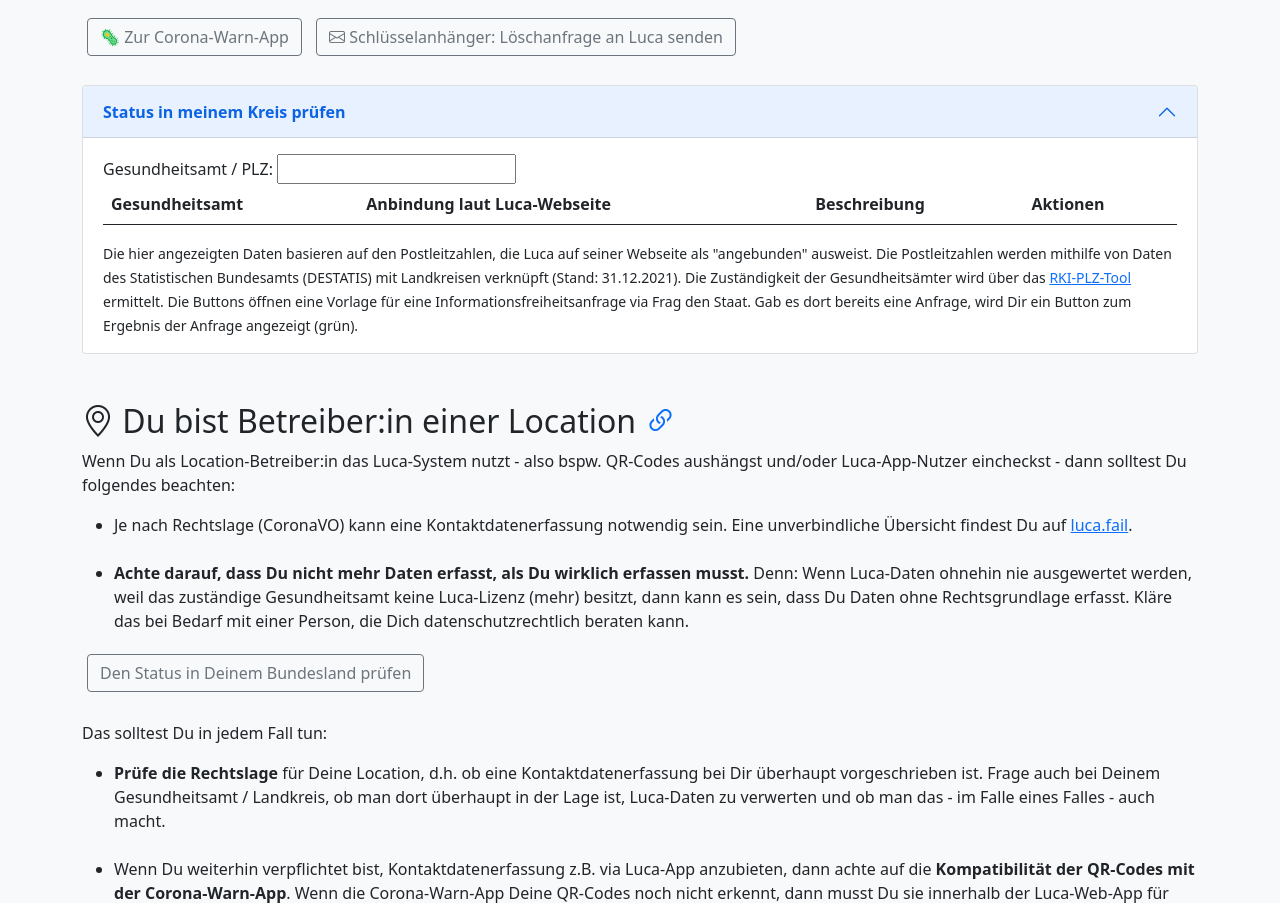
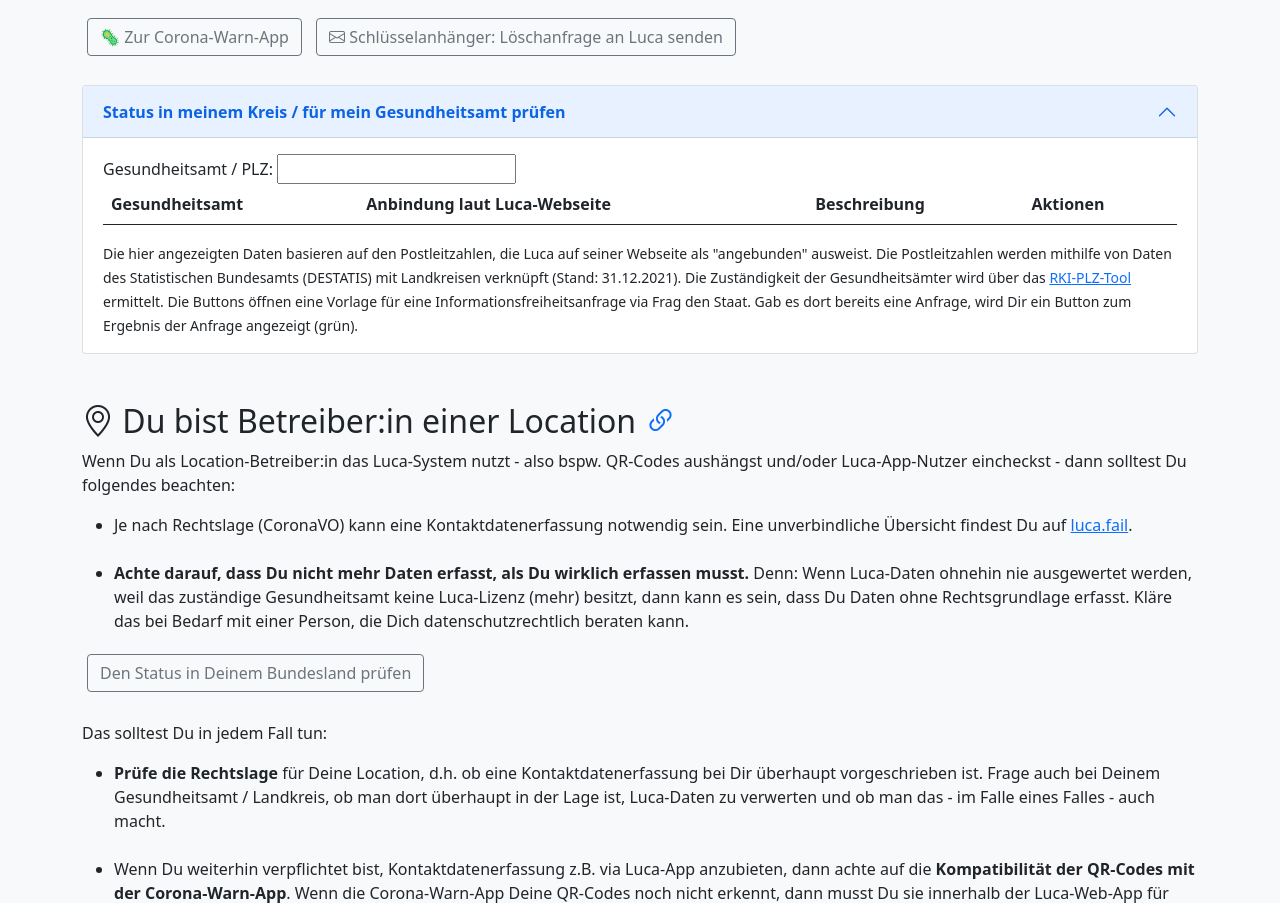
Before and after one commit to wasserbombe/lucafail-exit, a plain HTML site: page index.html in a window 1280 px wide. Shown: the part 1406-2309 px from the top of the page. Drawn offline with Linux system fonts and the light colour scheme; no server answers.

Commit message:
update wording

```diff
--- a/index.html
+++ b/index.html
@@ -123,7 +123,7 @@
                     <div class="accordion-item">
                         <h2 class="accordion-header" id="headingAvailCheck">
                             <button class="accordion-button" type="button" data-bs-toggle="collapse" data-bs-target="#collapseAvailCheck" aria-expanded="false" aria-controls="collapseAvailCheck">
-                                <b>Status in meinem Kreis prüfen</b>
+                                <b>Status in meinem Kreis / für mein Gesundheitsamt prüfen</b>
                             </button>
                         </h2>
                         <div id="collapseAvailCheck" class="accordion-collapse" aria-labelledby="headingAvailCheck" data-bs-parent="#accordionSummary">
```
